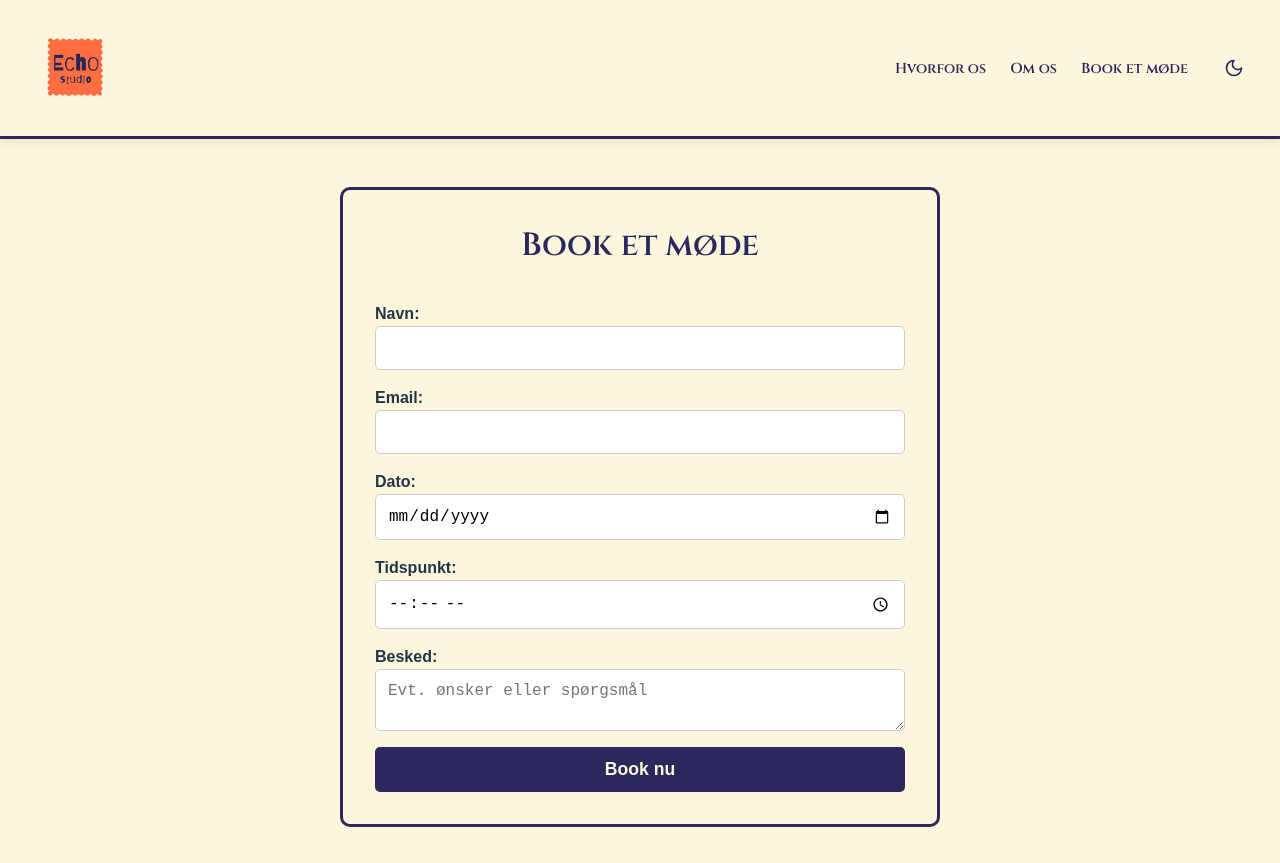
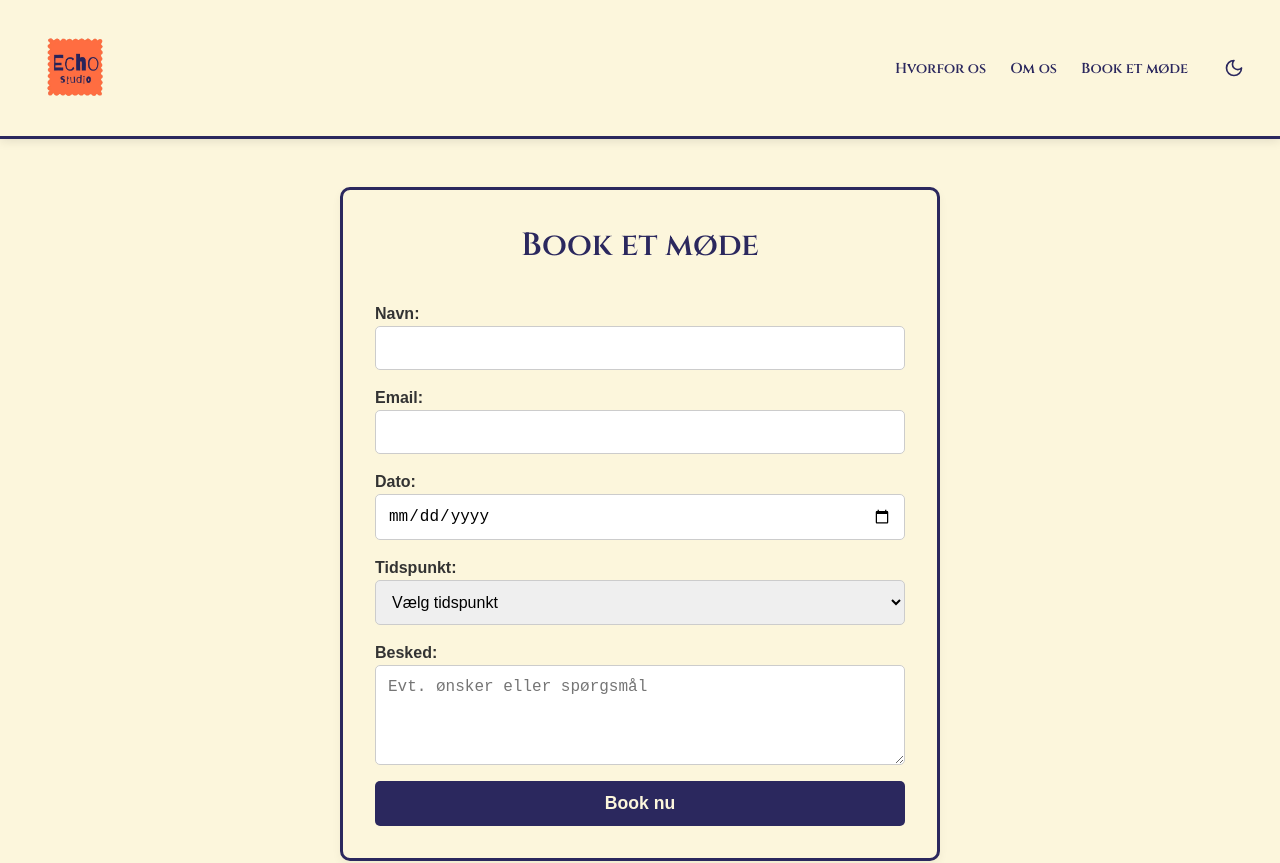
Before and after one commit to Wanstrup/echo-studio, a React (Vite) app: page /book in a window 1280 px wide. Shown: the top 863 px of the page. Built offline with nearby package versions, Linux system fonts and the light colour scheme.

Commit message:
Aller sidste

```diff
--- a/src/sider/Book.css
+++ b/src/sider/Book.css
@@ -5,13 +5,14 @@
   margin: 3rem auto;
   padding: 2rem;
   border-radius: 10px;
-
+  box-shadow: 0 4px 10px rgba(0, 0, 0, 0.05);
 }
 
 .booking-container h1 {
   text-align: center;
   margin-bottom: 2rem;
   font-size: 2rem;
+  color: #2b285e;
 }
 
 .booking-form {
@@ -24,14 +25,31 @@
   display: flex;
   flex-direction: column;
   font-weight: bold;
+  color: #333;
 }
 
 .booking-form input,
+.booking-form select,
 .booking-form textarea {
   padding: 0.75rem;
   border-radius: 5px;
   border: 1px solid #ccc;
   font-size: 1rem;
+  transition: border-color 0.2s ease, box-shadow 0.2s ease;
+}
+
+/* Fokus-effekt */
+.booking-form input:focus,
+.booking-form select:focus,
+.booking-form textarea:focus {
+  border-color: #2b285e;
+  outline: none;
+  box-shadow: 0 0 0 2px rgba(43, 40, 94, 0.1);
+}
+
+.booking-form textarea {
+  resize: vertical;
+  min-height: 100px;
 }
 
 .booking-form button {
@@ -45,3 +63,7 @@
   font-size: 1.1rem;
   transition: background-color 0.3s ease;
 }
+
+.booking-form button:hover {
+  background-color: #1f1d45;
+}
--- a/src/sider/Book.jsx
+++ b/src/sider/Book.jsx
@@ -24,6 +24,25 @@ function Book() {
     alert(`Tak for din booking, ${formData.name}!\nVi ses den ${formData.date} kl. ${formData.time}.`);
   };
 
+  const generateTimeOptions = (start, end, stepMinutes) => {
+    const options = [];
+    let [sh, sm] = start.split(":").map(Number);
+    let [eh, em] = end.split(":").map(Number);
+
+    while (sh < eh || (sh === eh && sm <= em)) {
+      const h = String(sh).padStart(2, "0");
+      const m = String(sm).padStart(2, "0");
+      options.push(`${h}:${m}`);
+      sm += stepMinutes;
+      if (sm >= 60) {
+        sh += Math.floor(sm / 60);
+        sm = sm % 60;
+      }
+    }
+
+    return options;
+  };
+
   return (
     <div className="booking-container">
       <h1>Book et møde</h1>
@@ -42,17 +61,12 @@ function Book() {
         </label>
         <label>
           Tidspunkt:
-          <input
-  type="time"
-  name="time"
-  value={formData.time}
-  onChange={handleChange}
-  min="09:00"
-  max="16:30"
-  step="1800"
-  required
-/>
-
+          <select name="time" value={formData.time} onChange={handleChange} required>
+            <option value="">Vælg tidspunkt</option>
+            {generateTimeOptions("09:00", "16:30", 30).map((time) => (
+              <option key={time} value={time}>{time}</option>
+            ))}
+          </select>
         </label>
         <label>
           Besked:
```
Lines whose indentation alone changed are shown as unchanged.
